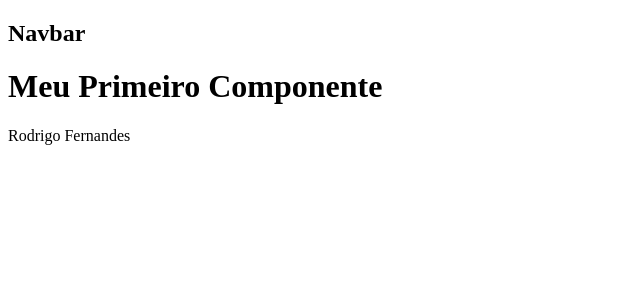
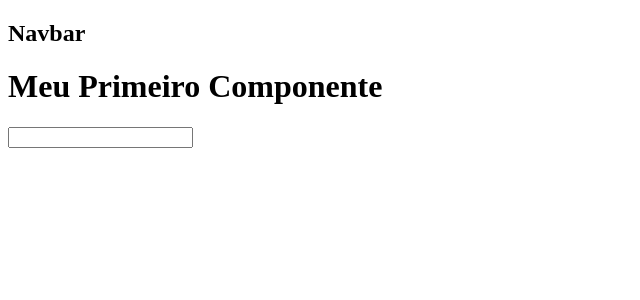
Before and after one commit to RodrigoFernandes79/CursoAngular9, an Angular app: page /primeiroComponente in a window 1280 px wide. Shown: the top 300 px of the page, without its empty margins (0-640 px from the left). Built offline with nearby package versions, Linux system fonts and the light colour scheme.

Commit message:
Funções

```diff
--- a/src/app/primeiro-componente/primeiro-componente.component.html
+++ b/src/app/primeiro-componente/primeiro-componente.component.html
@@ -1,3 +1,8 @@
 <h1>Meu Primeiro Componente</h1>
 <!--databinding : {{}}-->
 <p>{{ nome }}</p>
+<!--Inserindo função para passar nome no input-->
+<div class="input-group-prepend">
+    <span class="input-group-text" id="basic-addon1">{{nome}}</span>
+</div>
+<input type="text" class="form-control" (input)="criarNome($event.target.value)">
--- a/src/app/primeiro-componente/primeiro-componente.component.ts
+++ b/src/app/primeiro-componente/primeiro-componente.component.ts
@@ -10,7 +10,10 @@ nome: string;
   constructor() { }
 
   ngOnInit(): void {
-    this.nome='Rodrigo Fernandes';
+
+    }
+    criarNome(novoNome:string){
+      this.nome = novoNome;
   }
 
 }
```
